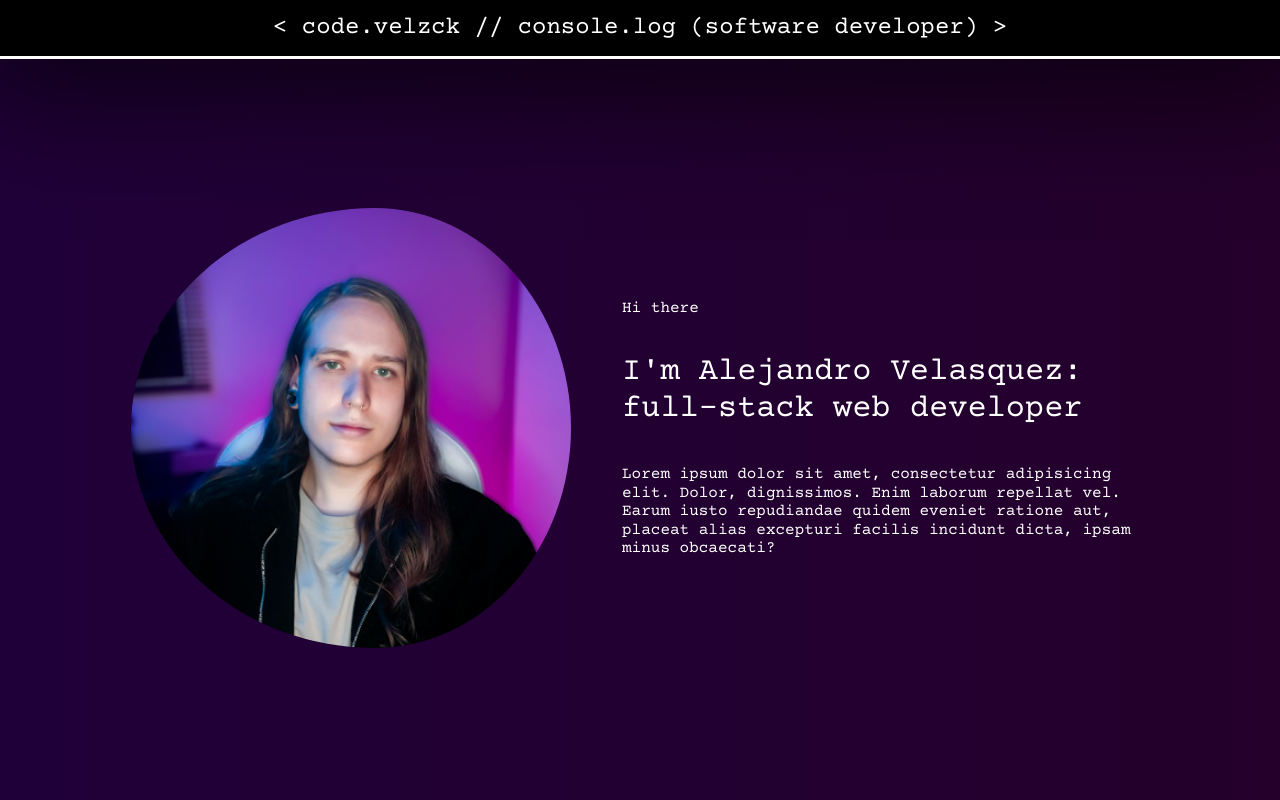
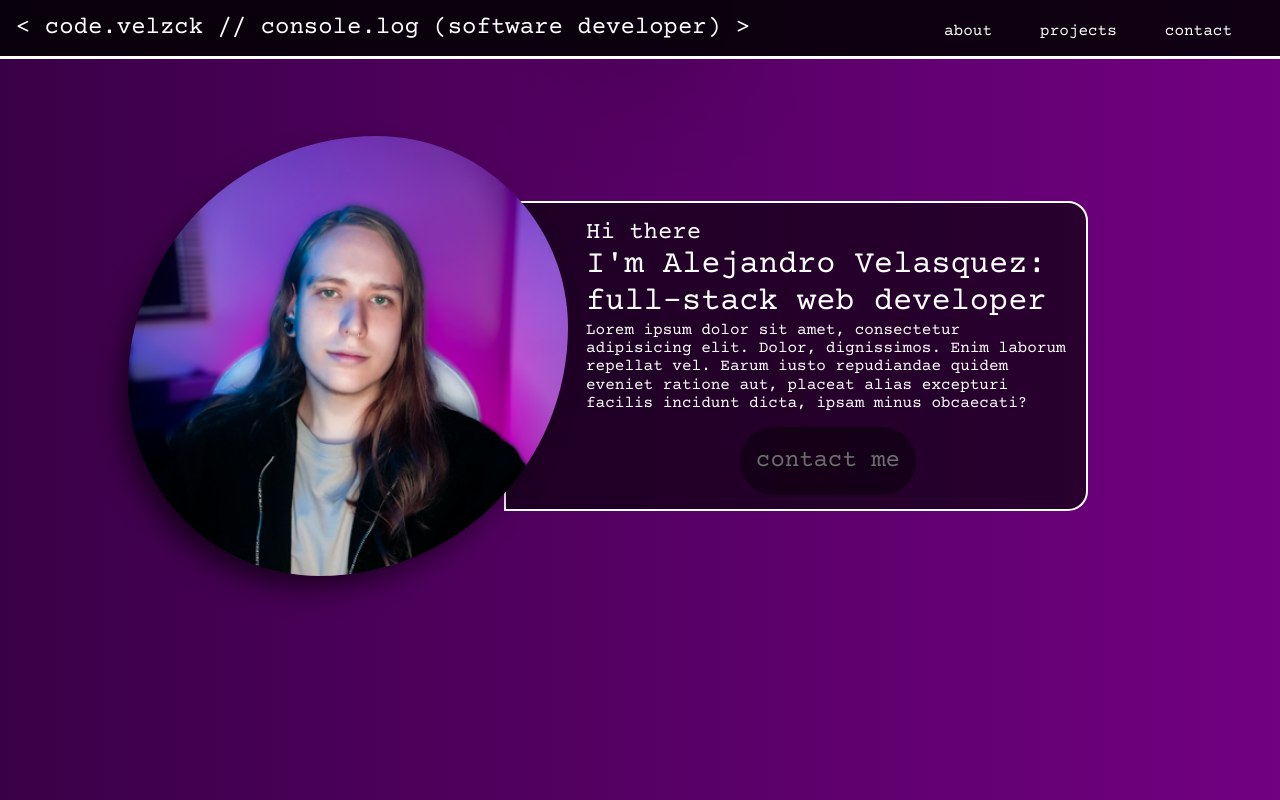
Before and after one commit to VelzckC0D3/Portfolio_v1, a plain HTML site: page index.html in a window 1280 px wide. Shown: the top 800 px of the page. Drawn offline with nearby package versions, Linux system fonts and the light colour scheme.

Commit message:
Major Style Update

```diff
--- a/CSS/style.css
+++ b/CSS/style.css
@@ -11,7 +11,7 @@
 }
 
 body {
-  background: linear-gradient(270deg, rgb(36, 0, 41), rgb(30, 0, 70));
+  background: linear-gradient(270deg, rgb(120, 0, 136), rgb(8, 0, 19));
   background-size: 200% 200%;
   animation: gradient-animation 9s ease infinite;
   width: 100vw;
@@ -62,42 +62,36 @@ body {
 /* ---- HEADER // HEADER // HEADER ---- */
 
 #header {
-  z-index: 2;
+  z-index: 3;
   max-height: 7vh;
 }
 
-#headerContainer {
-  background-color: rgb(0, 0, 0);
+#headerCont {
+  background-color: rgba(0, 0, 0, 0.85);
   display: flex;
+  flex-direction: row;
   width: 100vw;
   height: 7vh;
-  justify-content: center;
+  justify-content: space-between;
+  position: fixed;
 }
 
 #header::before {
   content: "";
-  position: absolute;
+  position: fixed;
   top: 7vh;
   width: 100%;
   height: 3px;
   background-color: rgb(255, 255, 255);
-  z-index: 1;
+  z-index: 2;
 }
 
 #headerText {
   display: flex;
   align-items: center;
+  margin-left: 1rem;
   color: white;
   font-size: 75%;
-}
-
-#headerText .span1 {
-  font-weight: 400;
-  text-transform: lowercase;
-  color: rgb(255, 255, 255);
-  user-select: none;
-  font-size: 100%;
-  animation: glow 5s ease-out infinite;
 }
 
 @keyframes glow {
@@ -118,43 +112,27 @@ body {
   }
 }
 
+#menu {
+  width: 30%;
+  color: white;
+  display: flex;
+  flex-direction: row;
+  align-items: center;
+  justify-content: space-evenly;
+  align-self: flex-end;
+  list-style: none;
+}
+
 /* ---- HEADER // HEADER // HEADER ---- */
 
-/* ////////////////////////////////////// */
-
-/* ---- CARD // CARD // CARD ---- */
-
-#presentation {
-  color: white;
-  display: flex;
-  flex-direction: column;
-  justify-content: center;
-}
-
-#cardContainer {
-  padding: 1rem;
+#mainCont {
+  width: 100%;
   display: flex;
   flex-direction: column;
   justify-content: center;
   align-items: center;
   top: 0;
   bottom: 0;
-}
-
-#card {
-  width: 55vw;
-  /* height: 77vh; */
-  background-color: #202020;
-  border-radius: 12px;
-  border: 3px solid rgb(255, 255, 255);
-  padding: 1rem 3rem 1rem;
-  display: flex;
-  flex-direction: column;
-  justify-content: flex-start;
-  align-items: center;
-  text-align: center;
-  overflow: hidden;
-  flex-wrap: nowrap;
 }
 
 #main {
@@ -168,42 +146,99 @@ body {
   align-items: center;
 }
 
+.mainText {
+  text-align: left;
+  color: white;
+  margin: 0rem 0rem 0rem 0rem;
+  padding: 0rem 0rem 0rem 0rem;
+}
+
 #image {
   width: 55vh;
   height: 55vh;
   flex-shrink: 0;
   border-radius: 50%;
-  padding: 0rem 3rem 0rem 0rem;
+  border-radius: 65% 50% 65% 50%;
   justify-self: start;
-  -webkit-transition: all 500ms ease-in-out;
-  transform: scaleX(1) scaleY(1) scaleZ(1) rotateX(0deg) rotateY(0deg)
-    rotateZ(0deg) translateX(0px) translateY(0px) translateZ(0px) skewX(0deg)
-    skewY(0deg);
-  border: 3px solid rgba(0, 255, 21, 0);
-  opacity: 1;
+  -webkit-box-shadow: -12px 15px 31px -8px rgba(0, 0, 0, 0.75);
+  -moz-box-shadow: -12px 15px 31px -8px rgba(0, 0, 0, 0.75);
+  box-shadow: -12px 15px 31px -8px rgba(0, 0, 0, 0.75);
+  z-index: 1;
+
 }
 
-#main h1 {
-  text-align: left !important;
-  color: rgb(255, 255, 255);
+#presentation {
+  background-color: rgba(0, 0, 0, 0.61);
+  border: 2px solid white;
+  color: white;
+  border-radius: 0 20px 20px 0;
+  display: flex;
+  flex-direction: column;
+  justify-content: center;
+  padding: 1rem 1rem 1rem 5rem;
+  transform: translateX(-4rem);
+  width: 55vw !important;
 }
 
-#main p {
-  text-align: left !important;
+#actionCont {
+  text-decoration: none;
+  font-size: 150%;
+  margin: 1rem 0 0;
+  width: 11rem;
+  height: 4rem;
+  text-align: center;
+  display: flex;
+  align-self: center;
+  justify-content: center;
+  align-items: center;
 }
 
-#name {
-  font-size: 150%;
+#action {
+  display: flex;
+  flex-direction: column;
+  width: 11rem;
+  height: 4rem;
+  align-items: center;
+  justify-content: center;
+  color: rgb(109, 109, 109);
+  text-decoration: none;
+  text-transform: lowercase;
+  transition: all 300ms ease-in-out;
+  background-color: rgba(0, 0, 0, 0.425);
+  border: 2px solid rgba(255, 255, 255, 0);
+  border-radius: 50px;
 }
 
-#name h1 {
-  color: rgb(0, 255, 13);
-  -webkit-animation-delay: 10s;
+#action:hover {
+  color: white;
+  background-color: rgb(0, 0, 0);
+  border: 2px solid rgb(255, 255, 255);
+}
+
+
+/* ////////////////////////////////////// */
+
+/* ---- CARD // CARD // CARD ---- */
+
+#card {
+  width: 100%;
+  /* height: 77vh; */
+  background-color: #202020;
+  border-top: 3px solid rgb(255, 255, 255);
+  padding: 1rem 0rem 1rem;
+  display: flex;
+  flex-direction: column;
+  justify-content: flex-start;
+  align-items: center;
+  text-align: center;
+  overflow: hidden;
+  flex-wrap: nowrap;
 }
 
 #console {
   background-color: rgb(10, 10, 10);
   padding: 0rem 1rem 0rem;
+  width: 65vw;
   /*   height: 10rem; */
   border-radius: 12px;
   border: 3px solid rgb(138, 138, 138);
@@ -259,7 +294,7 @@ body {
   text-align: center !important;
 }
 
-.grid-test {
+.grid-pos {
   grid-area: 4 / 2 / 1 / 4;
   justify-content: center;
   align-items: center;
@@ -354,7 +389,7 @@ body {
 #card p {
   font-size: 0.85rem;
   cursor: text;
-  z-index: 2;
+  z-index: 1;
   color: rgb(184, 184, 184);
   text-align: left;
 }
--- a/index.html
+++ b/index.html
@@ -20,26 +20,40 @@
     <!-- --- HEADER // HEADER // HEADER --- -->
 
     <header id="header" class="container shadow">
-        <div id="headerContainer">
+        <div id="headerCont">
             <div id="headerText">
                 <h1>&lt code.velzck // console.log (software developer) ></h1>
             </div>
+
+            <ul id="menu">
+                <li>about</li>
+                <li>projects</li>
+                <li>contact</li>
+            </ul>
         </div>
     </header>
 
     <!-- --- HEADER // HEADER // HEADER --- -->
 
-    <section id="cardContainer" class="container">
+    <section id="mainCont">
         <div id="main">
-                <img id="image" src="CSS/img/profile.png" alt="">
-                <div id="presentation">
-                    <p>Hi there</p>
-                    <h1>I'm Alejandro Velasquez: full-stack web developer</h1>
-                    <p>Lorem ipsum dolor sit amet, consectetur adipisicing elit. Dolor, dignissimos. Enim laborum
-                        repellat vel. Earum iusto repudiandae quidem eveniet ratione aut, placeat alias excepturi
-                        facilis incidunt dicta, ipsam minus obcaecati?</p>
+            <img id="image" class="shadow" src="CSS/img/profile.png" alt="">
+            <div id="presentation">
+                <h2 class="mainText">Hi there</h2>
+                <h1 class="mainText">I'm Alejandro Velasquez: full-stack web developer</h1>
+                <p class="mainText">Lorem ipsum dolor sit amet, consectetur adipisicing elit. Dolor, dignissimos. Enim
+                    laborum
+                    repellat vel. Earum iusto repudiandae quidem eveniet ratione aut, placeat alias excepturi
+                    facilis incidunt dicta, ipsam minus obcaecati?</p>
+                <div id="actionCont">
+                    <a id="action" href="https://github.com/VelzckC0D3" target="_blank">contact me</a>
                 </div>
+
             </div>
+        </div>
+        <div id="divider">
+
+        </div>
         <div id="card" class="container">
             <div>
             </div>
@@ -67,7 +81,7 @@
                         <h1><span id="span" class="glow2">&lte-commerce website demo></span>
                             <p>lorem</p>
                         </h1>
-                        <img class="grid-test" id="imggrid" src="CSS/img/profile.png" alt="">
+                        <img class="grid-pos" id="imggrid" src="CSS/img/profile.png" alt="">
                         <p>Lorem ipsum dolor sit amet, consectetur adipisicing elit. Minus aut quaerat vitae iusto, odit
                             magnam, enim praesentium, perspiciatis possimus est saepe. A molestiae maiores, officiis id
                             quidem doloremque similique qui!</p>
```
